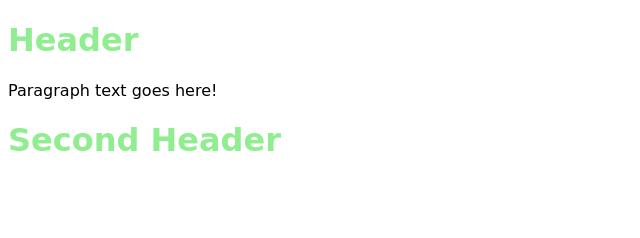
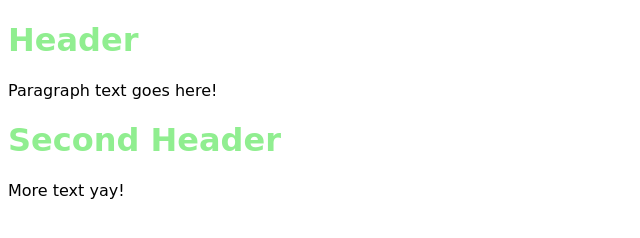
Before and after one commit to Bumbolio/CLSP2021, a plain HTML site: page index.html in a window 1280 px wide. Shown: the whole page, without its empty margins (0-640 px from the left). Drawn offline with Linux system fonts and the light colour scheme; a web font is replaced by a local one.

Commit message:
I added another paragraph

```diff
--- a/index.html
+++ b/index.html
@@ -11,6 +11,7 @@
     <h1>Header</h1>
     <p>Paragraph text goes here!</p>
     <h1>Second Header</h1>
+    <p>More text yay!</p>
     <script src="js/site.js"></script>
 </body>
 </html>
```
